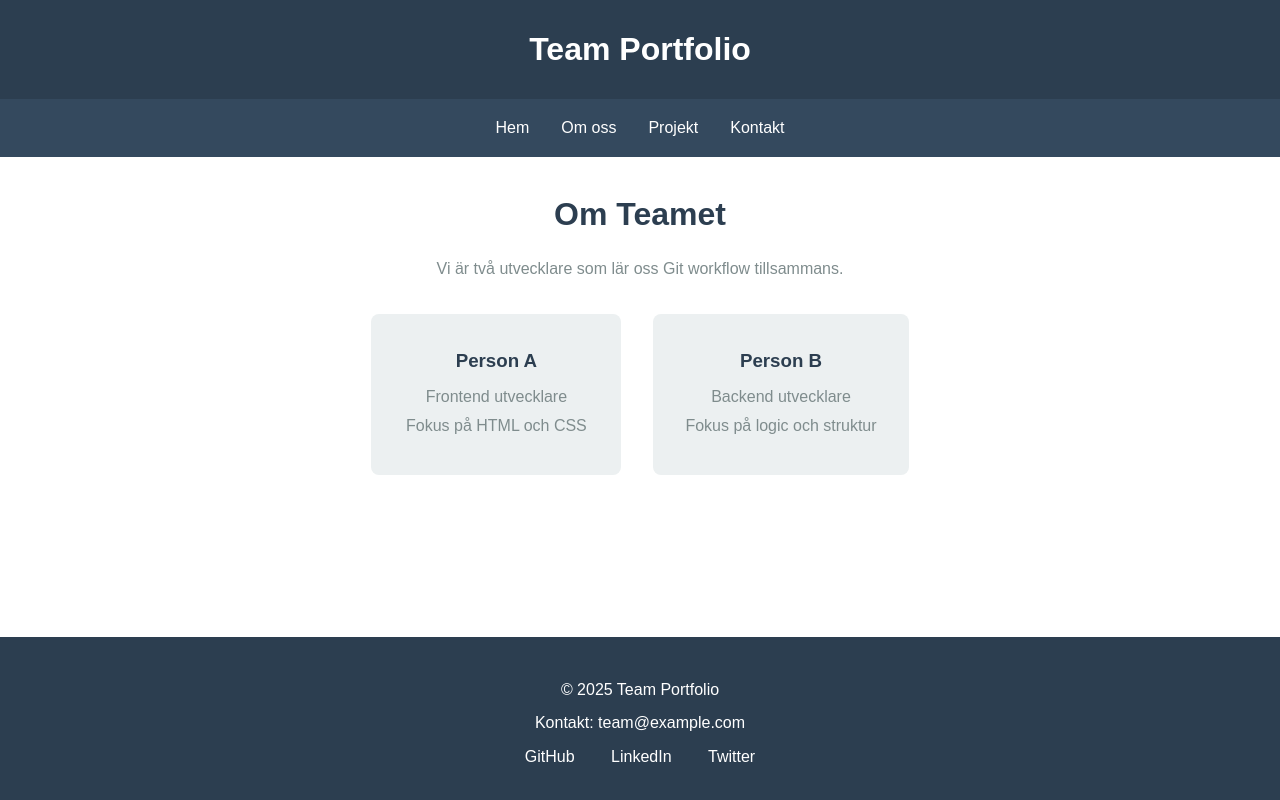
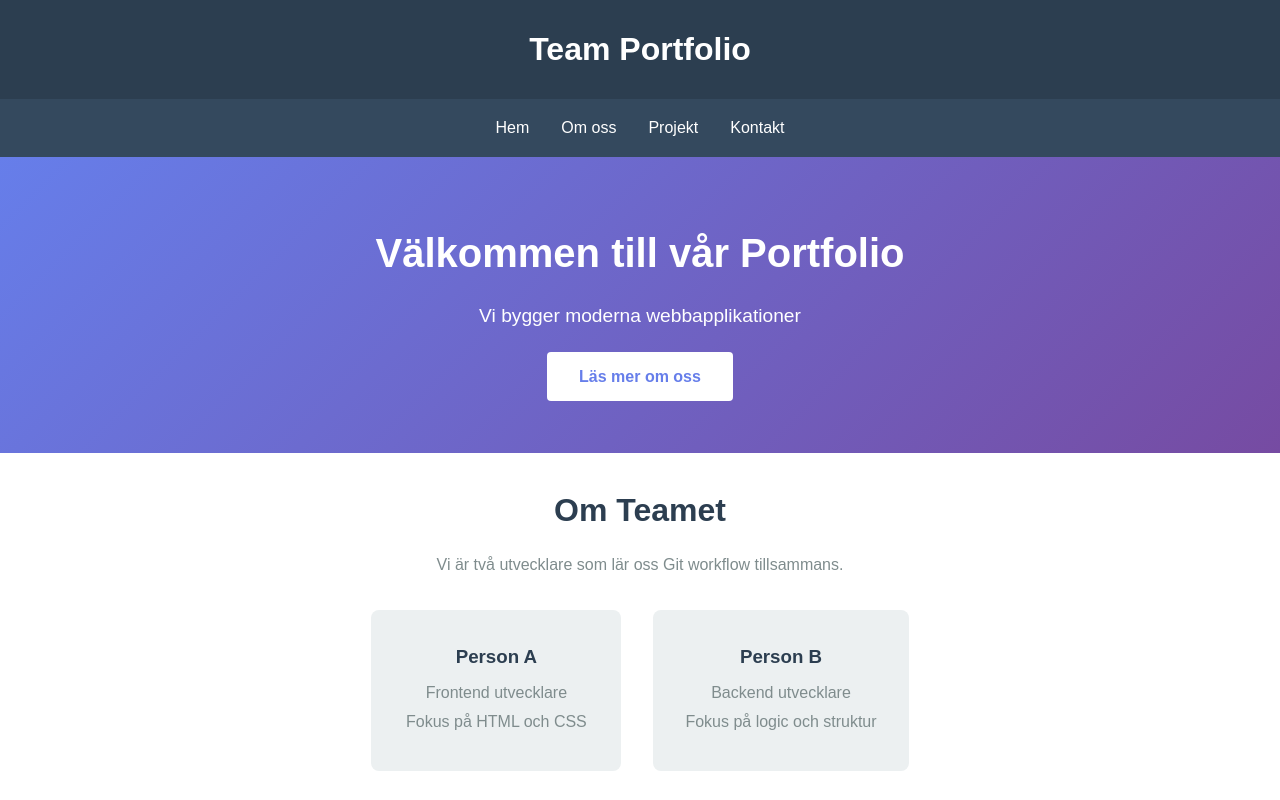
Before and after one commit to stenholmmelvin/team-portfolio, a plain HTML site: page index.html in a window 1280 px wide. Shown: the top 800 px of the page. Drawn offline with Linux system fonts and the light colour scheme.

Commit message:
Add hero section to homepage Closes #6

```diff
--- a/index.html
+++ b/index.html
@@ -18,11 +18,16 @@
             <li><a href="#contact">Kontakt</a></li>
         </ul>
     </nav>
+    <section class="hero">
+        <h2>Välkommen till vår Portfolio</h2>
+        <p>Vi bygger moderna webbapplikationer</p>
+        <a href="#about" class="cta-button">Läs mer om oss</a>
+    </section>
     <main>
-    <section id="about">
-        <h2>Om Teamet</h2>
-        <p>Vi är två utvecklare som lär oss Git workflow tillsammans.</p>
-        <div class="team-members">
+        <section id="about">
+            <h2>Om Teamet</h2>
+            <p>Vi är två utvecklare som lär oss Git workflow tillsammans.</p>
+            <div class="team-members">
             <div class="member">
                 <h3>Person A</h3>
                 <p>Frontend utvecklare</p>
--- a/style.css
+++ b/style.css
@@ -168,3 +168,28 @@ footer p {
     color: #7f8c8d;
     margin: 0.5rem 0;
 }
+.hero {
+    background: linear-gradient(135deg, #667eea 0%, #764ba2 100%);
+    color: white;
+    padding: 4rem 2rem;
+    text-align: center;
+}
+
+.hero h2 {
+    font-size: 2.5rem;
+    margin-bottom: 1rem;
+}
+
+.hero p {
+    font-size: 1.2rem;
+    margin-bottom: 2rem;
+}
+
+.cta-button {
+    background: white;
+    color: #667eea;
+    padding: 1rem 2rem;
+    text-decoration: none;
+    border-radius: 4px;
+    font-weight: bold;
+}
```
